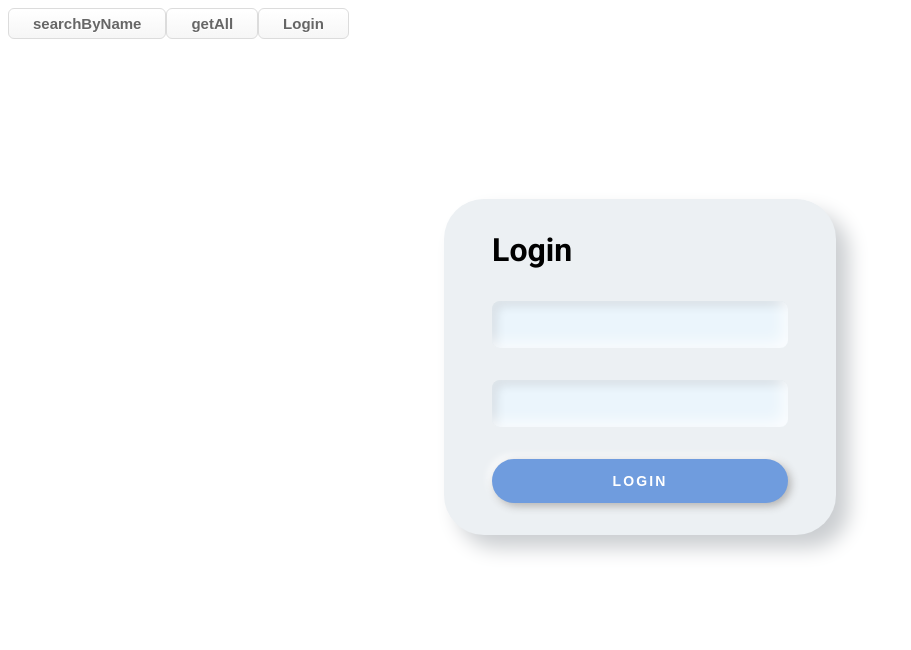
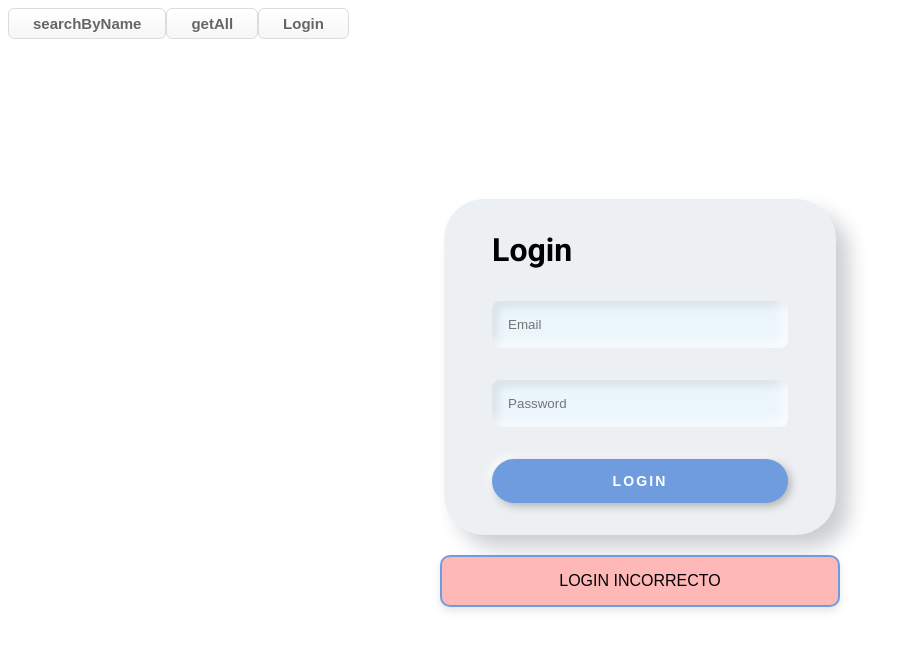
Before and after one commit to EricB-59/NurseProject_FE-Angular, an Angular app: page /login in a window 1280 px wide. Shown: the top 650 px of the page, without its empty margins (0-911 px from the left). Built offline with nearby package versions, Linux system fonts and the light colour scheme.

Commit message:
SOLVED ISSUE

```diff
--- a/src/app/data/DATA.json
+++ b/src/app/data/DATA.json
@@ -58,5 +58,11 @@
         "last_name": "Nappin",
         "email": "enappin9@yelp.com",
         "password": "zC9&H9G))"
+    },
+    {
+        "first_name": "Guillem",
+        "last_name": "Sanchez",
+        "email": "guillemsanchez@gmail.com",
+        "password": "123456"
     }
 ]
--- a/src/app/login-nurses/login-nurses.component.css
+++ b/src/app/login-nurses/login-nurses.component.css
@@ -49,3 +49,28 @@ h1{
     box-shadow: 3px 3px 8px #b1b1b1, -3px -3px 8px #ffffff;
     cursor: pointer;
 }
+
+#correct {
+    background-color: #a4fcb4;
+    color: #000000;
+  }
+
+
+  #incorrect {
+    background-color: #ffb8b8;
+    color: #000000;
+  }
+
+  .respuesta{
+    background-color: #ffffff;
+    border: 2px solid #6F9CDE;
+    border-radius: 10px;
+    padding: 15px;
+    margin: 20px auto;
+    max-width: 400px;
+    box-shadow: 0 4px 8px rgba(0, 0, 0, 0.1); /* Sombra sutil */
+    text-align: center;
+    font-family: Arial, sans-serif;
+    font-size: 16px;
+    color: #1E3559;
+  }
--- a/src/app/login-nurses/login-nurses.component.html
+++ b/src/app/login-nurses/login-nurses.component.html
@@ -1,8 +1,15 @@
 <div>
     <form [formGroup]="form" (submit)="login()" class="custom-form">
         <h1>Login</h1>
-        <input type="text" id="email" formControlName="email">
-        <input type="text" id="password" formControlName="password">
+        <input type="text" id="email" formControlName="email" placeholder="Email">
+        <input type="password" id="password" formControlName="password" placeholder="Password" >
         <button type="submit">LOGIN</button>
     </form>
 </div>
+
+@if(existe){
+    <div class="respuesta"  id="correct"> LOGIN CORRECTO </div>
+    }
+    @else {
+    <div class="respuesta" id="incorrect"> LOGIN INCORRECTO</div>
+    }
--- a/src/app/login-nurses/login-nurses.component.ts
+++ b/src/app/login-nurses/login-nurses.component.ts
@@ -25,7 +25,7 @@ export class LoginNursesComponent {
       }
     });
     if (!this.existe) {
-      console.log('No se encontró el nombre');
+      console.log('Email o contraseña incorrecto');
     }
   }
 }
```
